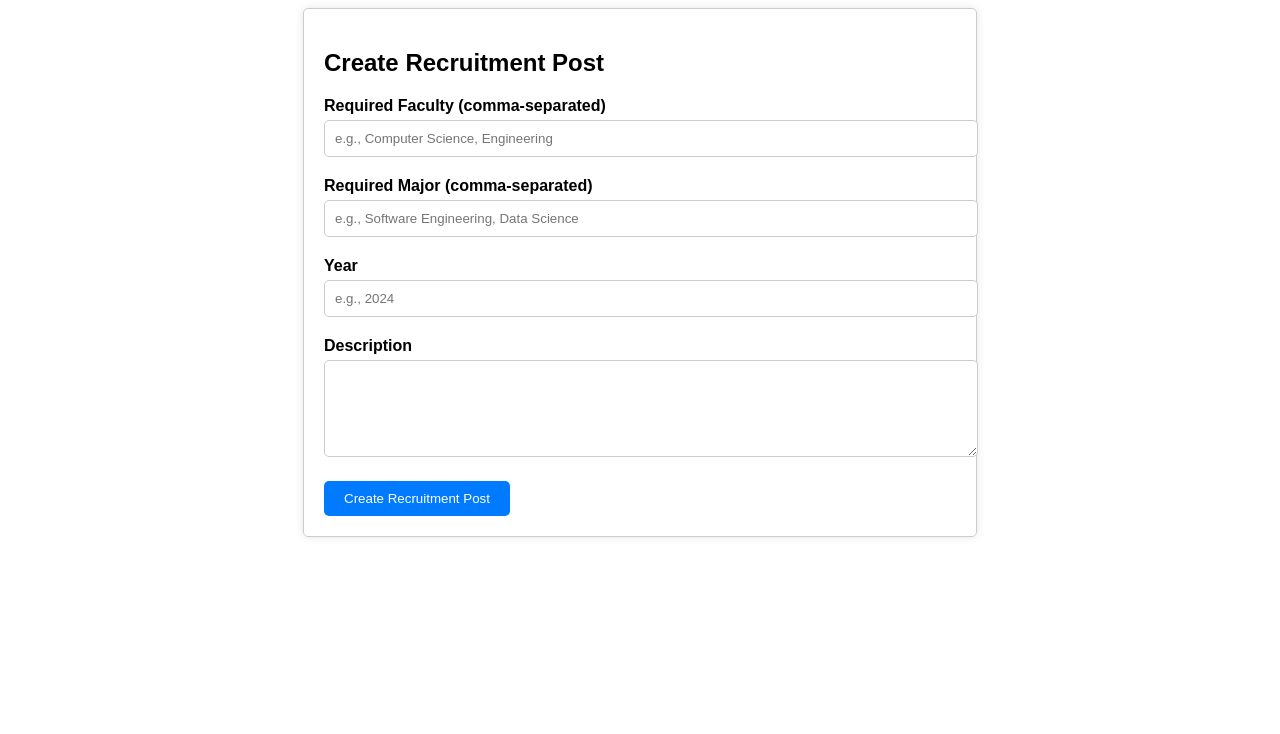
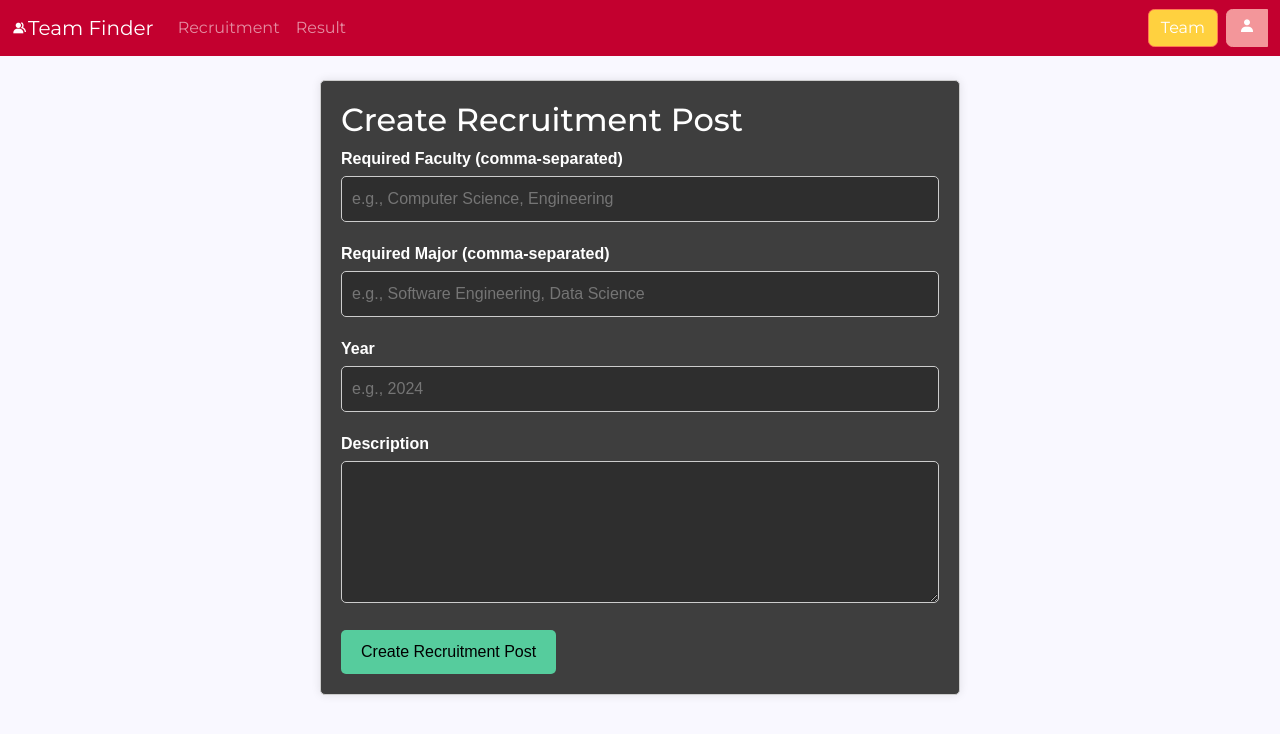
Before and after one commit to tu-teamfinder/teamfinder-deploy, a Django app: template teamfinder/teamfinder_app/templates/requirement.html in a window 1280 px wide. Shown: the top 734 px of the page. Run offline with Django 5.2, Linux system fonts and the light colour scheme; the template is opened without the code that fills it, so the values that code supplies are empty; parts of the project's set-up code (start-up, migrations or seed data) failed here and were passed over; some libraries are stand-ins or nearby versions.

Commit message:
update ui

```diff
--- a/teamfinder/teamfinder_app/templates/base.html
+++ b/teamfinder/teamfinder_app/templates/base.html
@@ -20,7 +20,7 @@
           <div class="collapse navbar-collapse" id="navbarColor01">
             <ul class="navbar-nav me-auto">
               <li class="nav-item">
-                <a class="nav-link active" href="{% url 'recruitment' %}">Recruitment
+                <a class="nav-link" href="{% url 'recruitment' %}">Recruitment
                   <span class="visually-hidden">(current)</span>
                 </a>
               </li>
@@ -44,6 +44,12 @@
         </div>
       </nav>
       <script src="https://cdn.jsdelivr.net/npm/bootstrap@5.1.3/dist/js/bootstrap.bundle.min.js"></script>
+      <script>document.querySelectorAll(".nav-link").forEach((link) => {
+        if (link.href === window.location.href) {
+            link.classList.add("active");
+            link.setAttribute("aria-current", "page");
+        }
+    });</script>
     {% block content %}{% endblock %}
     </body>
 </html>
--- a/teamfinder/teamfinder_app/templates/requirement.html
+++ b/teamfinder/teamfinder_app/templates/requirement.html
@@ -1,57 +1,15 @@
-<!DOCTYPE html>
-<html lang="en">
+{% extends 'base.html' %}
+{% load static %}
+{% block content %}
 <head>
     <meta charset="UTF-8">
     <meta name="viewport" content="width=device-width, initial-scale=1.0">
     <title>Create Recruitment Post</title>
-    <style>
-        body {
-            font-family: Arial, sans-serif;
-        }
-        .form-container {
-            width: 50%;
-            margin: auto;
-            padding: 20px;
-            border: 1px solid #ccc;
-            border-radius: 5px;
-            box-shadow: 0 0 10px rgba(0, 0, 0, 0.1);
-        }
-        .form-group {
-            margin-bottom: 15px;
-        }
-        label {
-            display: block;
-            font-weight: bold;
-            margin-bottom: 5px;
-        }
-        input, textarea {
-            width: 100%;
-            padding: 10px;
-            margin-bottom: 5px;
-            border: 1px solid #ccc;
-            border-radius: 5px;
-        }
-        button {
-            background-color: #007BFF;
-            color: white;
-            padding: 10px 20px;
-            border: none;
-            border-radius: 5px;
-            cursor: pointer;
-        }
-        button:hover {
-            background-color: #0056b3;
-        }
-        .error {
-            color: red;
-            font-size: 0.9em;
-        }
-    </style>
+    <link rel="stylesheet" href="{% static 'styles/create.css' %}">
 </head>
 <body>
-    <div class="form-container">
-        <h2>Create Recruitment Post</h2>
-
+    <div class="form-container mt-4">
+        <h2 style="color:white;">Create Recruitment Post</h2>
         <form method="POST" action="">
             {% csrf_token %}
 
@@ -79,8 +37,9 @@
                 <textarea id="description" name="description" rows="5" required></textarea>
             </div>
 
-            <button type="submit">Create Recruitment Post</button>
+            <button type="submit" class="button" style="background-color:#56cc9d;">Create Recruitment Post</button>
         </form>
     </div>
 </body>
 </html>
+{% endblock %}
```
Also changed, not shown: teamfinder/teamfinder_app/templates/create.html (+8 -9 lines).
